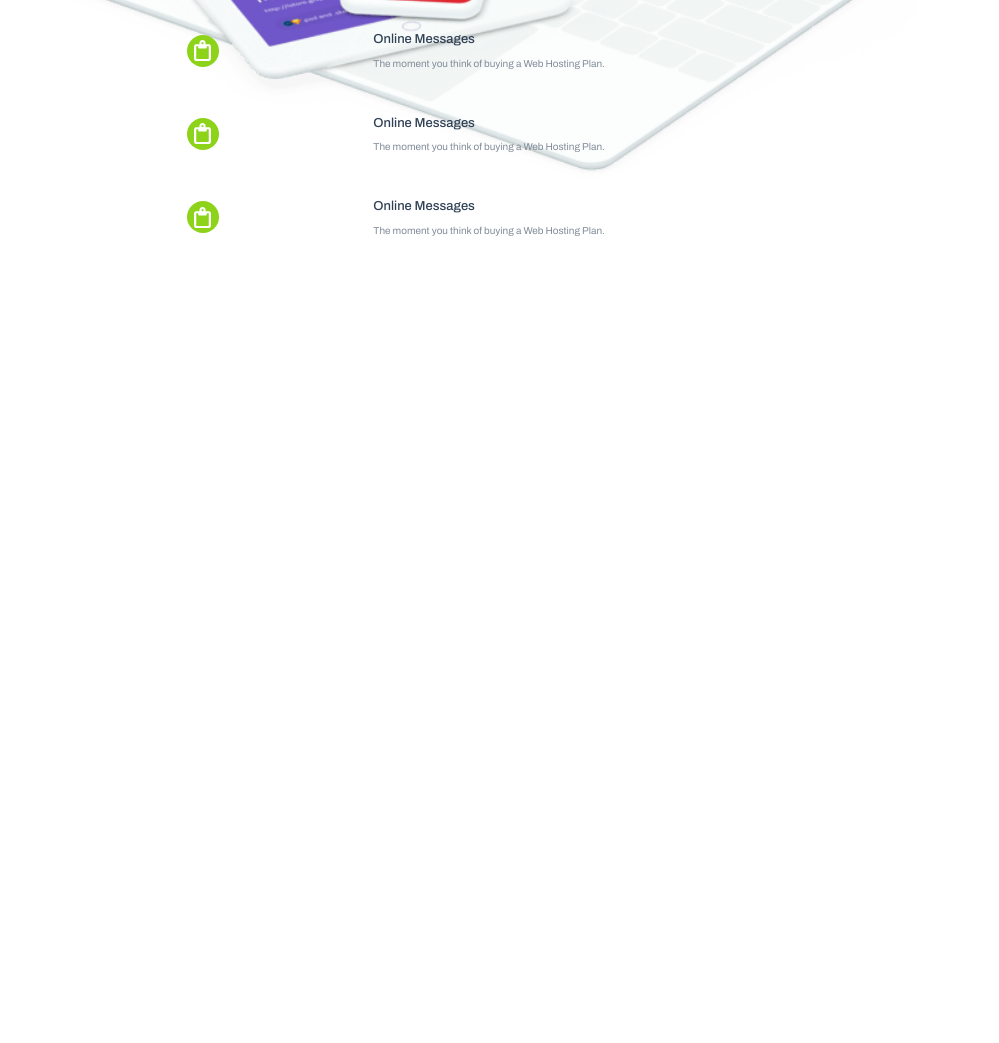
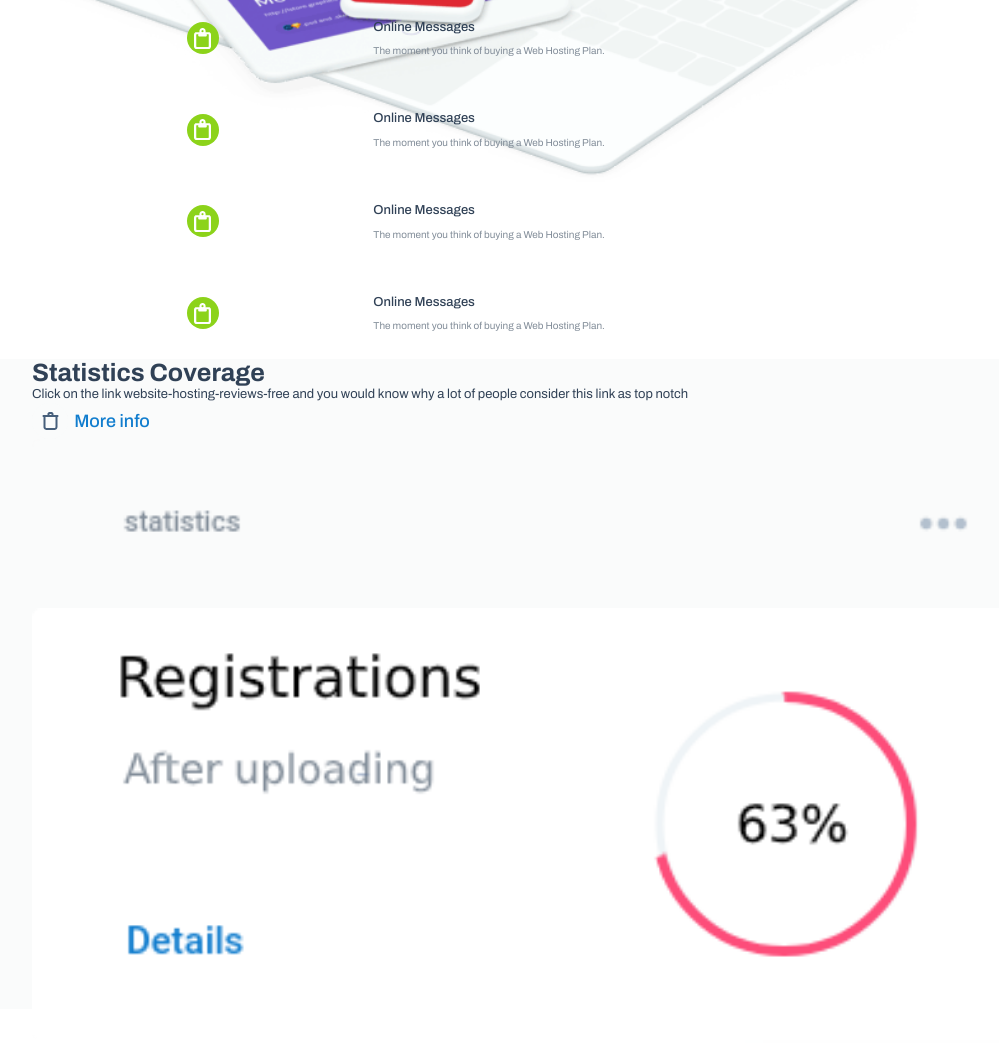
Before and after one commit to Aeilon/landing-page, a Gatsby site: page / in a window 1280 px wide. Shown: the part 797-1840 px from the top of the page, without its empty margins (96-1095 px from the left). Before the commit the page ends 1056 px from the top, so only its background shows below. Built offline with nearby package versions, Linux system fonts and the light colour scheme; Gatsby itself is replaced by a stand-in of ours.

Commit message:
feat: Add Statistic section

```diff
--- a/src/components/Features/index.js
+++ b/src/components/Features/index.js
@@ -4,7 +4,7 @@
 
 const FeaturesSection = styled.section`
   width: 100%;
-  height: 500px;
+  height: 550px;
   display: flex;
   justify-content: center;
 `
@@ -36,6 +36,7 @@
   font-size: 15px;
   color: #304156;
   flex: 1;
+  line-height: 1.4;
 `
 const FeaturesBox = styled.div`
   width: 100%;
--- a/src/components/Header/index.js
+++ b/src/components/Header/index.js
@@ -5,7 +5,7 @@
 
 const Header = styled.header`
   width: 100%;
-  height: 500px;
+  height: 550px;
   display: flex;
   justify-content: center;
   background: #fafbfb;
@@ -47,6 +47,7 @@
   font-size: 13px;
   flex: 3;
   color: #304156;
+  line-height: 1.4;
 `
 const ButtonsBox = styled.div`
   width: 100%;
--- /dev/null
+++ b/src/components/Statistic/StatisticButton/index.js
@@ -0,0 +1,40 @@
+import React from "react"
+import styled from "styled-components"
+import StatisticIcon from "../../../images/StatisticIcon.png"
+
+const Button = styled.div`
+  width: 124px;
+  height: 36px;
+  cursor: pointer;
+  display: flex;
+`
+const SH3 = styled.h3`
+  font-family: Archivo, sans-serif;
+  font-weight: 500;
+  font-size: 18px;
+  color: #117dce;
+`
+const ImgBox = styled.div`
+  flex: 1;
+`
+const TextBox = styled.div`
+  flex: 3;
+  display: flex;
+  justify-content: center;
+  align-items: center;
+`
+
+const StatisticButton = () => {
+  return (
+    <Button>
+      <ImgBox>
+        <img src={StatisticIcon} alt="icon" />
+      </ImgBox>
+      <TextBox>
+        <SH3>More info </SH3>
+      </TextBox>
+    </Button>
+  )
+}
+
+export default StatisticButton
--- /dev/null
+++ b/src/components/Statistic/StatisticList/index.js
@@ -0,0 +1,72 @@
+import React from "react"
+import styled from "styled-components"
+
+const ListBox = styled.div`
+  display: flex;
+  width: 100%;
+  justify-content: center;
+  flex: 1;
+`
+const ImgBox = styled.div`
+  flex: 1;
+  display: flex;
+  justify-content: center;
+  align-items: center;
+`
+const Dot = styled.div`
+  background: #73d500;
+  border-radius: 100%;
+  width: 8px;
+  height: 8px;
+`
+const TextBox = styled.div`
+  flex: 2;
+  display: flex;
+  justify-content: center;
+  align-items: center;
+`
+const Element = styled.div`
+  width: 75px;
+  height: 15px;
+  display: flex;
+  cursor: pointer;
+`
+const SH3 = styled.h3`
+  font-family: Archivo, sans-serif;
+  font-weight: 500;
+  font-size: 10px;
+  color: #304156;
+`
+
+const StatisticList = () => {
+  return (
+    <ListBox>
+      <Element>
+        <ImgBox>
+          <Dot />
+        </ImgBox>
+        <TextBox>
+          <SH3>Sharings</SH3>
+        </TextBox>
+      </Element>
+      <Element>
+        <ImgBox>
+          <Dot />
+        </ImgBox>
+        <TextBox>
+          <SH3>Replyes</SH3>
+        </TextBox>
+      </Element>
+      <Element>
+        <ImgBox>
+          <Dot />
+        </ImgBox>
+        <TextBox>
+          <SH3>Comments</SH3>
+        </TextBox>
+      </Element>
+    </ListBox>
+  )
+}
+
+export default StatisticList
--- /dev/null
+++ b/src/components/Statistic/index.js
@@ -0,0 +1,76 @@
+import React from "react"
+import styled from "styled-components"
+import StatisticButton from "./StatisticButton"
+import Statistic1 from "../../images/Statistic1.png"
+import Statistic2 from "../../images/Statistic2.png"
+import Statistic3 from "../../images/Statistic3.png"
+import StatisticList from "./StatisticList"
+
+const StatisticSection = styled.section`
+  width: 100%;
+  height: 650px;
+  display: flex;
+  justify-content: center;
+  background: #fafbfb;
+`
+const Wrapper = styled.div`
+  width: 80%;
+  height: 100%;
+  display: flex;
+  flex-direction: column;
+  align-items: center;
+`
+const TextBox = styled.div`
+  width: 100%;
+  flex: 1;
+  display: flex;
+  flex-direction: column;
+  justify-content: space-evenly;
+`
+const IllustrationBox = styled.div`
+  width: 100%;
+  flex: 1;
+  display: flex;
+  flex-direction: column;
+`
+const SH1 = styled.h1`
+  font-family: Archivo, sans-serif;
+  font-weight: 700;
+  font-size: 25px;
+  color: #304156;
+`
+const SH4 = styled.h4`
+  font-family: Archivo, sans-serif;
+  font-weight: 400;
+  font-size: 13px;
+  line-height: 1.3;
+  color: #304156;
+`
+const Image = styled.img`
+  width: 100%;
+  height: auto;
+  flex: 1;
+`
+
+export default () => {
+  return (
+    <StatisticSection>
+      <Wrapper>
+        <TextBox>
+          <SH1>Statistics Coverage</SH1>
+          <SH4>
+            Click on the link website-hosting-reviews-free and you would know
+            why a lot of people consider this link as top notch
+          </SH4>
+          <StatisticButton />
+        </TextBox>
+        <IllustrationBox>
+          <Image src={Statistic1} alt="1" />
+          <Image src={Statistic2} alt="2" />
+          <Image src={Statistic3} alt="3" />
+          <StatisticList />
+        </IllustrationBox>
+      </Wrapper>
+    </StatisticSection>
+  )
+}
--- a/src/pages/index.js
+++ b/src/pages/index.js
@@ -4,6 +4,7 @@
 import TopBar from "../components/TopBar"
 import Header from "../components/Header"
 import Features from "../components/Features"
+import Statistic from "../components/Statistic"
 
 const IndexPage = () => (
   <Layout>
@@ -11,6 +12,7 @@
     <TopBar />
     <Header />
     <Features />
+    <Statistic />
   </Layout>
 )
 
```
Also changed, not shown: src/images/Statistic1.png (added), src/images/Statistic2.png (added), src/images/Statistic3.png (added), src/images/StatisticButton.png (added), src/images/StatisticIMG.png (added), src/images/StatisticIcon.png (added).
